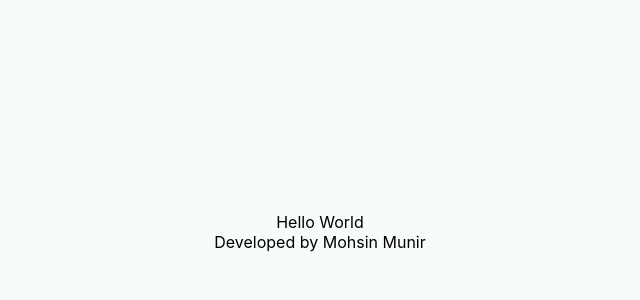
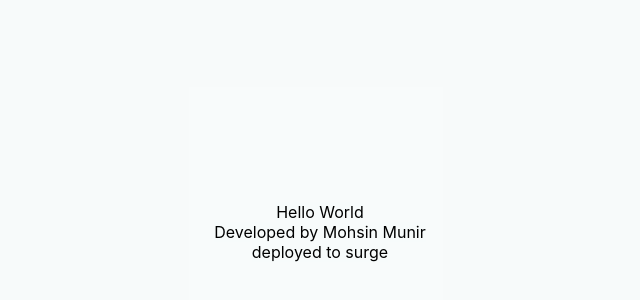
Before and after one commit to mohsin324/helloworld, a React (Create React App) app: page / in a window 1280 px wide. Shown: the part 168-468 px from the top of the page, without its empty margins (320-960 px from the left). Built offline with nearby package versions, Linux system fonts and the light colour scheme.

Commit message:
adding surge title

```diff
--- a/src/App.js
+++ b/src/App.js
@@ -5,6 +5,7 @@
     <div className='container'>
       <text>Hello World</text>
       <text>Developed by Mohsin Munir</text>
+      <text>deployed to surge</text>
     </div>
   );
 }
```
